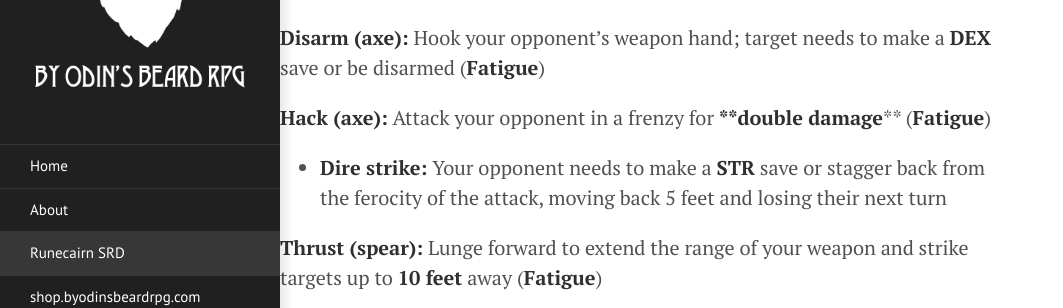
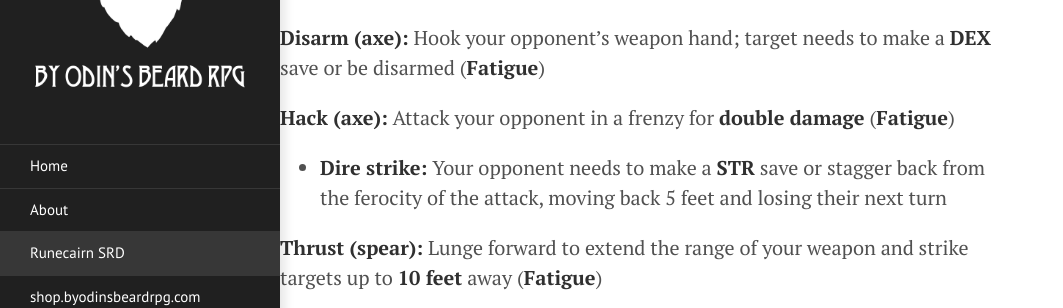
Before and after one commit to byodinsbeardrpg/byodinsbeardrpg.github.io, a Jekyll site: the page built from runecairn.md, in a window 1280 px wide and 900 px high, scrolled down 9453 px. Shown: the part 156-464 px from the top of the window, without its empty margins (0-1063 px from the left). Built offline with Jekyll 4.4.1, drawn with Linux system fonts in a browser that asks for light colours; some of the changed text lies outside the part shown.

```diff
--- a/runecairn.md
+++ b/runecairn.md
@@ -318,7 +318,7 @@ In the time before you prayed to Oðinn for a glorious death but now your fate i
 
 **Disarm (axe):** Hook your opponent's weapon hand; target needs to make a **DEX** save or be disarmed (**Fatigue**)
 
-**Hack (axe):** Attack your opponent in a frenzy for ****double damage**** (**Fatigue**)
+**Hack (axe):** Attack your opponent in a frenzy for **double damage** (**Fatigue**)
 
 * **Dire strike:** Your opponent needs to make a **STR** save or stagger back from the ferocity of the attack, moving back 5 feet and losing their next turn
 
@@ -384,7 +384,7 @@ Even in the time before you forged your own path. Now that your fate is truly un
 
 **Dash (reaction, key item):** Deftly evade an attack; **DEX** save to avoid all damage – failing the save **impairs** the enemy's attack, reducing it to **d4** (**Fatigue**)
 
-**Backstab (key item):** Dash behind your enemy and inflict a critical strike; **DEX** save to strike for ****double damage**** **(2d6)** - failure results in an attack from the target with **damage advantage**
+**Backstab (key item):** Dash behind your enemy and inflict a critical strike; **DEX** save to strike for **double damage** **(2d6)** - failure results in an attack from the target with **damage advantage**
 
 **Lacerate (knives):** Slice a deep wound in your enemy for an initial **d6 damage**; **roll d4** to determine bleed damage and duration (**Fatigue**)
 
```
